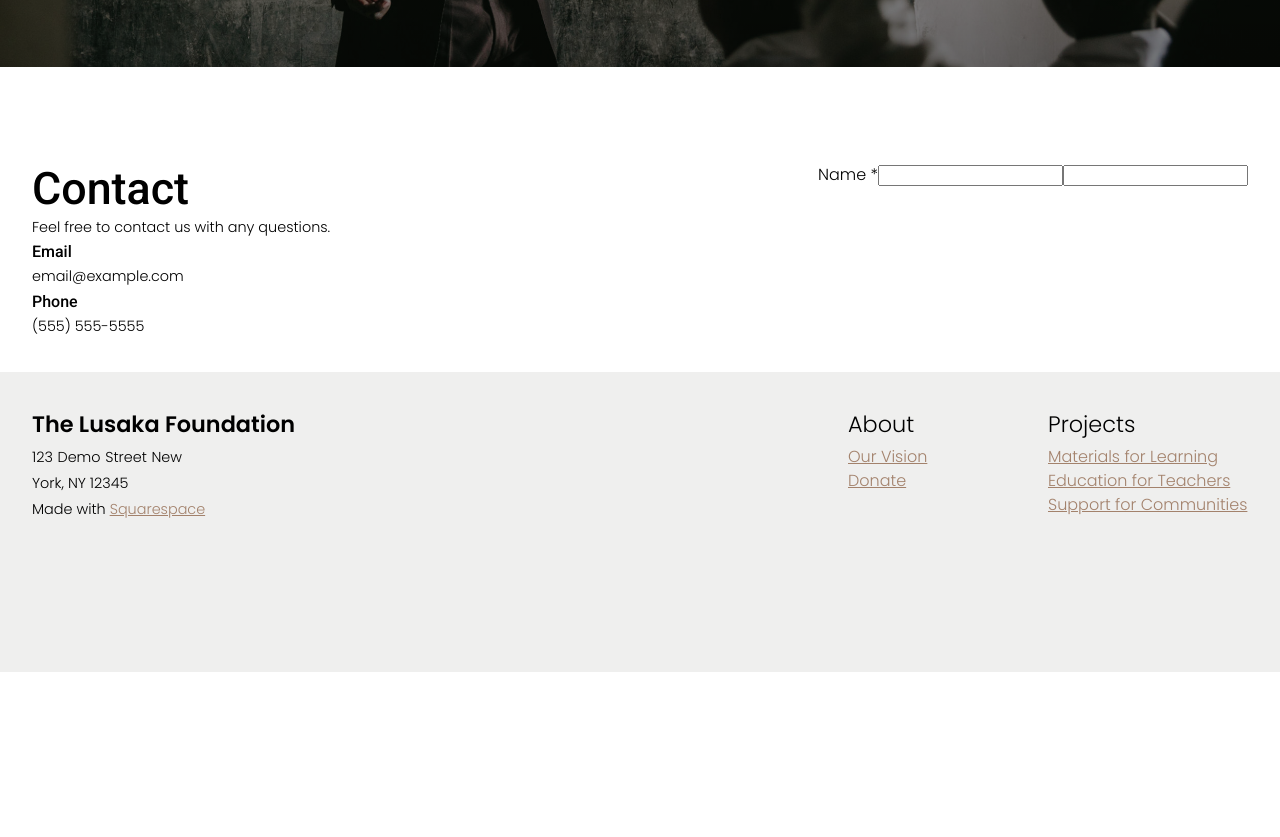
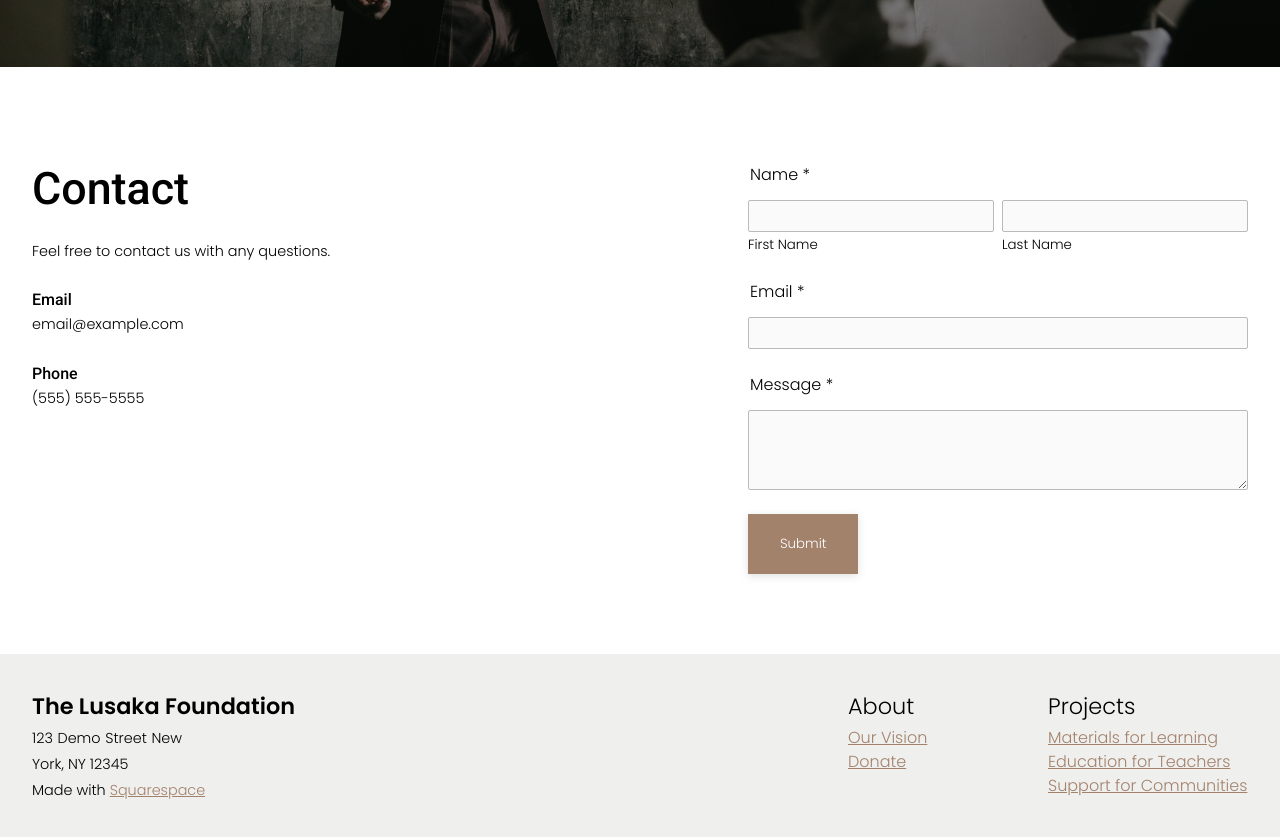
Before and after one commit to kremlevmax/lusaka, a Next.js app: page / in a window 1280 px wide. Shown: the part 3200-4037 px from the top of the page. Before the commit the page ends 3872 px from the top, so only its background shows below. Built offline with nearby package versions, Linux system fonts and the light colour scheme.

Commit message:
Frontend done

```diff
--- a/components/Contacts.js
+++ b/components/Contacts.js
@@ -14,9 +14,27 @@ const Contacts = () => {
         </div>
         <div className={styles.contacts__part}>
           <form>
-            <label>Name *</label>
-            <input type='text' id='first' name='first' />
-            <input type='text' id='last' name='last' />
+            <fieldset>
+              <legend>Name *</legend>
+              <label htmlFor='first'>
+                <input type='text' id='first' name='first' />
+                <span>First Name</span>
+              </label>
+              <label htmlFor='last'>
+                <input type='text' id='last' name='last' />
+                <span>Last Name</span>
+              </label>
+            </fieldset>
+
+            <fieldset>
+              <legend>Email *</legend>
+              <input type='text' id='first' name='first' />
+            </fieldset>
+            <fieldset>
+              <legend>Message *</legend>
+              <textarea name='message' id='message'></textarea>
+            </fieldset>
+            <button>Submit</button>
           </form>
         </div>
       </div>
--- a/styles/global.scss
+++ b/styles/global.scss
@@ -73,3 +73,9 @@ ul {
 blockquote {
   margin: 0;
 }
+
+button {
+  color: $text-color;
+  border: none;
+  font-family: Poppins;
+}
--- a/styles/modules/Contacts.module.scss
+++ b/styles/modules/Contacts.module.scss
@@ -1,6 +1,7 @@
 @use "../partials" as *;
 
 .contacts {
+  margin-bottom: 3rem;
 }
 
 .contacts__container {
@@ -12,3 +13,63 @@
     color: black;
   }
 }
+
+.contacts__part {
+  flex: 0 1 500px;
+  h2,
+  p {
+    margin-bottom: 1.5rem;
+  }
+
+  fieldset {
+    border: 0;
+    display: flex;
+    gap: 0.5rem;
+    padding: 0;
+    margin: 0;
+    margin-bottom: 1.5rem;
+
+    legend {
+      margin-bottom: 0.8rem;
+    }
+
+    textarea,
+    input {
+      display: block;
+      width: 100%;
+      height: 2rem;
+      border: 1px solid $form-border;
+      outline: none;
+      box-shadow: none;
+      background-color: $form-bg;
+      border-radius: 2px;
+      transition: $link-transition;
+
+      &:focus {
+        background-color: $form-bg-focus;
+        outline: 1px solid $form-border;
+      }
+    }
+
+    textarea {
+      height: 5rem;
+    }
+
+    label {
+      flex: 1 1 auto;
+
+      span {
+        font-size: smaller;
+      }
+
+      input {
+        display: block;
+        width: 100%;
+      }
+    }
+  }
+
+  button {
+    @include button;
+  }
+}
--- a/styles/partials/_button.scss
+++ b/styles/partials/_button.scss
@@ -5,6 +5,7 @@
   background-color: $button-color;
   box-shadow: rgba(99, 99, 99, 0.2) 0px 2px 8px 0px;
   transition: $link-transition;
+  cursor: pointer;
 
   &:hover {
     background-color: $button-color-hover;
--- a/styles/partials/_variables.scss
+++ b/styles/partials/_variables.scss
@@ -3,10 +3,13 @@ $primary: #967a67;
 $secondary: #3e3d3c;
 $additional: #efefee;
 $form-bg: #fafafa;
+$form-bg-focus: #ffffff;
+
 $text-color: #ffffff;
 $text-color-hover: #ffffffc0;
 $button-color: #a3826c;
 $button-color-hover: #a77a5a;
+$form-border: #bababa;
 
 // Breakpoints:
 $breakpoint-mobile: 750px;
```
